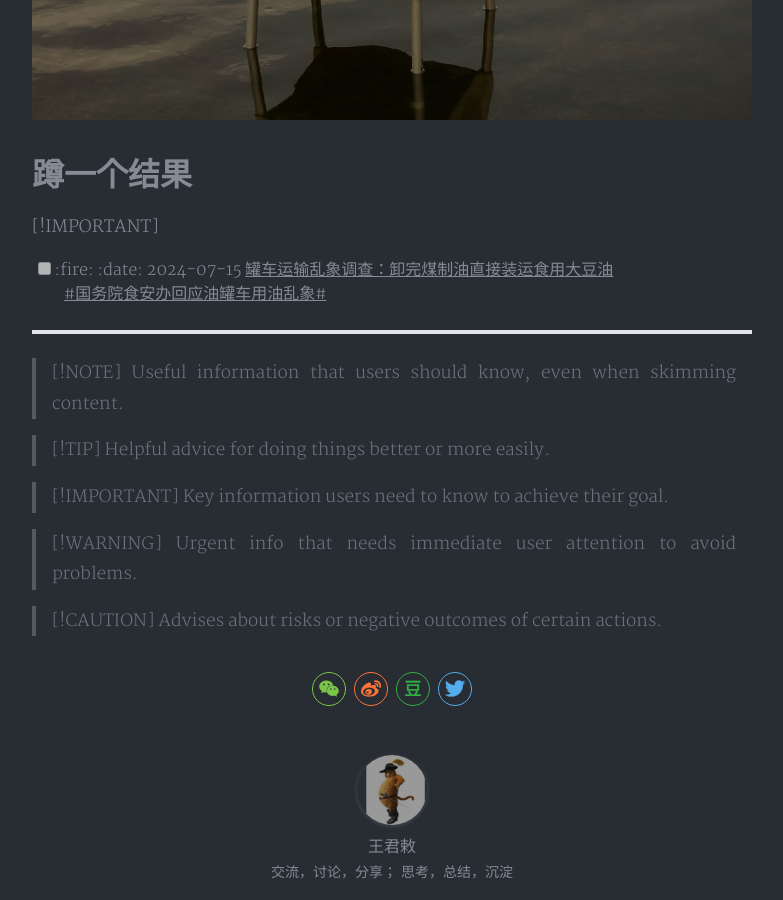
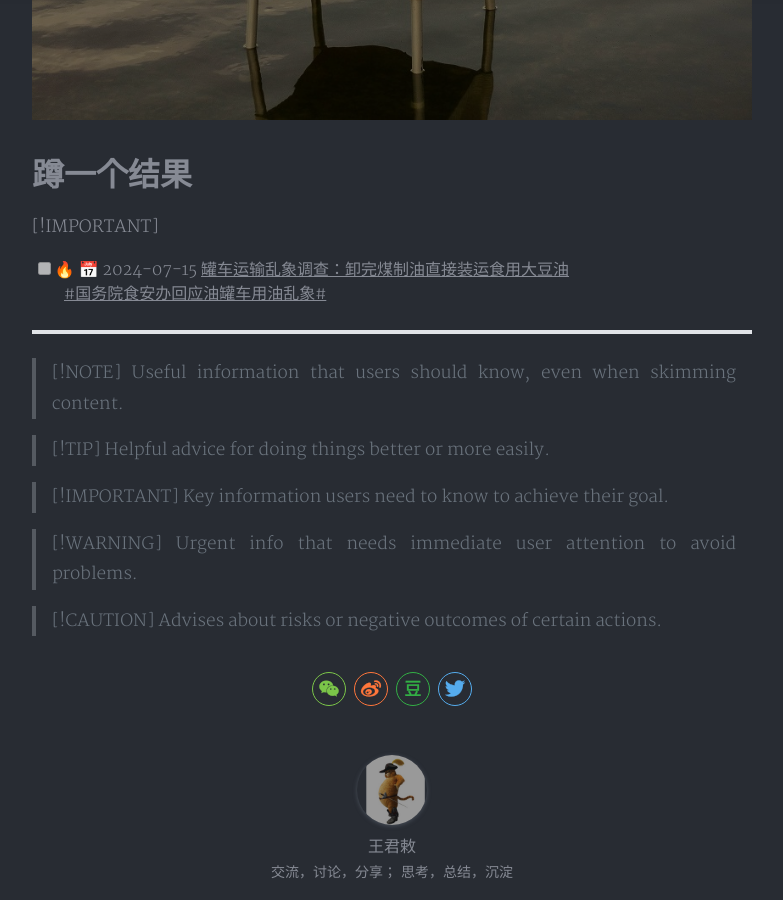
Before and after one commit to stardust1900/stardust1900.github.io, a Jekyll site: the page built from _posts/2099-12-31-wait-for-the-result.md, in a window 1280 px wide and 900 px high, scrolled down 1032 px. Shown: the whole window, without its empty margins (248-1031 px from the left). Built offline with Jekyll 4.4.1, drawn with Linux system fonts in a browser that asks for light colours; nearby versions of some CDN libraries; emoji names are drawn with the system emoji font; comment, search, counter and statistics services are not loaded; a style sheet for code colours, icons or effects is not loaded.

Commit message:
怎加emoji

```diff
--- a/_config.yml
+++ b/_config.yml
@@ -67,6 +67,6 @@ kramdown:
 RSS: true
 
 # Plugins
-plugins: [jekyll-paginate,jekyll-sitemap]
+plugins: [jekyll-paginate,jekyll-sitemap,jemoji]
 # 显示未来日期
 future: true
```
